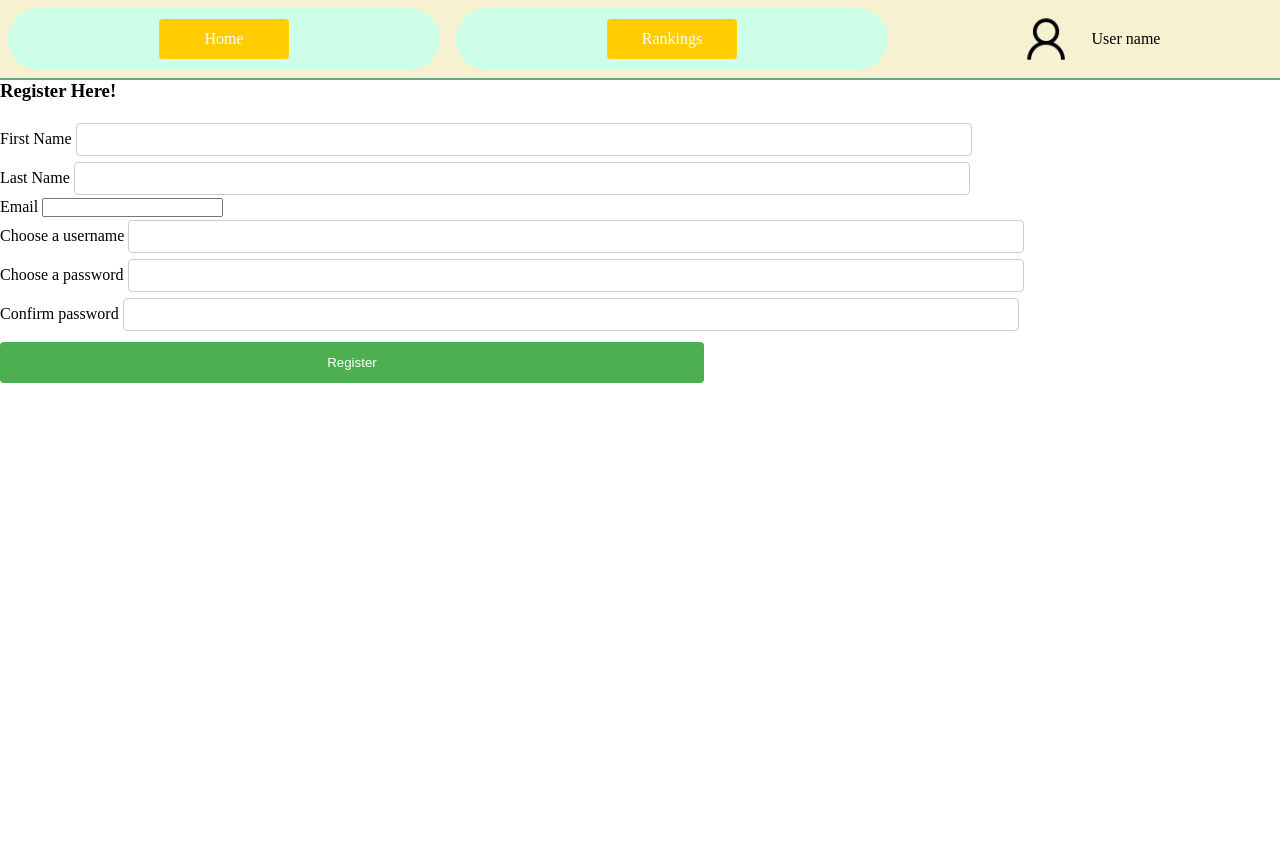
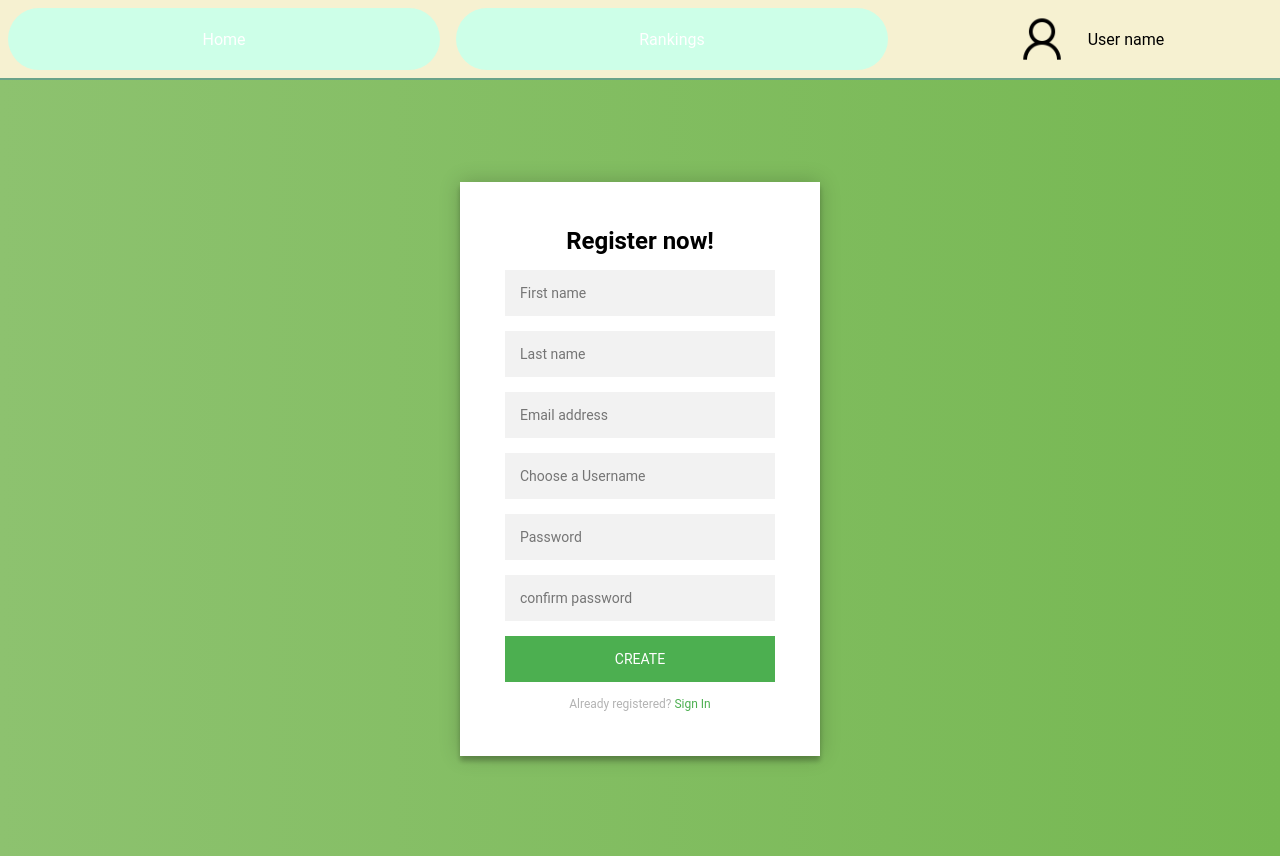
Before and after one commit to gotursix/schelettw, a PHP site: page /register/register in a window 1280 px wide. Before the commit the page ends 383 px from the top, so only its background shows below. Run offline with PHP 8.4, Linux system fonts and the light colour scheme; data that the repository does not hold is empty.

Commit message:
New css for LOGIN, REGISTER

```diff
--- a/app/views/register/register.php
+++ b/app/views/register/register.php
@@ -3,40 +3,22 @@
 
 <?php $this->end(); ?>
 <?php $this->start('body'); ?>
-<!-- <h1 class="text-center red">Welcome to the register page!</h1>-->
-    <div>
-        <h3>Register Here!</h3><br>
-        <form action="" method="post">
-            <div><?= $this->displayErrors ?></div>
-            <div>
-                <label for="fname">First Name</label>
-                <input type="text" id="fname" name="fname" value="<?=$this->post['fname']?>">
-            </div>
-            <div>
-                <label for="lname">Last Name</label>
-                <input type="text" id="lname" name="lname" value="<?=$this->post['lname']?>">
-            </div>
-
-            <div>
-                <label for="email">Email</label>
-                <input type="email" id="email" name="email" value="<?=$this->post['email']?>">
-            </div>
-            <div>
-                <label for="username">Choose a username</label>
-                <input type="text" id="username" name="username" value="<?=$this->post['username']?>">
-            </div>
-            <div>
-                <label for="password">Choose a password</label>
-                <input type="password" id="password" name="password" value="<?=$this->post['password']?>">
-            </div>
-            <div>
-                <label for="confirm">Confirm password</label>
-                <input type="password" id="confirm" name="confirm" value="<?=$this->post['confirm']?>">
-            </div>
-            <div>
-                <input type="submit" value="Register">
-            </div>
+<div class="login-page">
+    <div class="form">
+        <h2 class="text-center" style="margin-bottom:15px">Register now!</h2>
+        <form class="register-form">
+            <input type="text" placeholder="First name"/>
+            <input type="text" placeholder="Last name"/>
+            <input type="text" placeholder="Email address"/>
+            <input type="text" placeholder="Choose a Username"/>
+            <input type="password" placeholder="Password"/>
+            <input type="password" placeholder="confirm password"/>
+            <button>create</button>
+            <p class="message">Already registered? <a href="#">Sign In</a></p>
         </form>
     </div>
+</div>
+<!-- <h1 class="text-center red">Welcome to the register page!</h1>-->
+
 
 <?php $this->end(); ?>
--- a/css/custom.css
+++ b/css/custom.css
@@ -13,68 +13,104 @@
     text-align: center;
 }
 
-.login-div{
-    padding: 10px;
-    background-color: #d6d6c2;
-    width: 420px;
-    height: 250px;
+
+
+@import url(https://fonts.googleapis.com/css?family=Roboto:300);
+
+.login-page {
+    width: 360px;
+    padding: 8% 0 0;
     margin: auto;
-    margin-top: 25px;
-    border-radius: 10px;
 }
+.form {
+    position: relative;
+    z-index: 1;
+    background: #FFFFFF;
+    max-width: 360px;
+    margin: 0 auto 100px;
+    padding: 45px;
+    text-align: center;
+    box-shadow: 0 0 20px 0 rgba(0, 0, 0, 0.2), 0 5px 5px 0 rgba(0, 0, 0, 0.24);
+}
+.form input {
+    font-family: "Roboto", sans-serif;
+    outline: 0;
+    background: #f2f2f2;
+    width: 100%;
+    border: 0;
+    margin: 0 0 15px;
+    padding: 15px;
+    box-sizing: border-box;
+    font-size: 14px;
+}
+.form button {
+    font-family: "Roboto", sans-serif;
+    text-transform: uppercase;
+    outline: 0;
+    background: #4CAF50;
+    width: 100%;
+    border: 0;
+    padding: 15px;
+    color: #FFFFFF;
+    font-size: 14px;
 
-.margins-form {
-    margin-top: 5px;
-    margin-bottom: 5px;
-    margin-right: 1px;
-}
-
-input[type=text], input[type=password] {
-    width: 70%;
-    padding: 8px;
-    margin: 3px 0;
-    display: inline-block;
-    border: 1px solid #ccc;
-    border-radius: 4px;
-    box-sizing: border-box;
-}
-
-input[type=submit] {
-    width: 55%;
-    background-color: #4CAF50;
-    color: white;
-    padding: 13px 20px;
-    margin: 8px 0;
-    border: none;
-    border-radius: 4px;
-    cursor: pointer;
-    display: inline-block;
-    float: left;
-}
-
-input[type=submit]:hover {
-    background-color: #45a049;
-}
-
-a:link, a:visited {
-    text-decoration: none;
-    width: 30%;
-    display: inline-block;
-    background-color: #ffcc00;
-    color: white;
-    padding: 11px 20px;
-    margin: 8px 0;
-    border: none;
-    border-radius: 4px;
     cursor: pointer;
 }
+.form button:hover,.form button:active,.form button:focus {
+    background: #43A047;
+}
+.form .message {
+    margin: 15px 0 0;
+    color: #b3b3b3;
+    font-size: 12px;
+}
+.form .message a {
+    color: #4CAF50;
+    text-decoration: none;
+}
+.form .register-form {
 
-a:hover, a:active {
-    background-color:  #e6b800;
 }
-
-.remember-me{
-    margin-bottom: 5px;
-    margin-top: 10px;
-    margin-left: 30px;
+.container {
+    position: relative;
+    z-index: 1;
+    max-width: 300px;
+    margin: 0 auto;
 }
+.container:before, .container:after {
+    content: "";
+    display: block;
+    clear: both;
+}
+.container .info {
+    margin: 50px auto;
+    text-align: center;
+}
+.container .info h1 {
+    margin: 0 0 15px;
+    padding: 0;
+    font-size: 36px;
+    font-weight: 300;
+    color: #1a1a1a;
+}
+.container .info span {
+    color: #4d4d4d;
+    font-size: 12px;
+}
+.container .info span a {
+    color: #000000;
+    text-decoration: none;
+}
+.container .info span .fa {
+    color: #EF3B3A;
+}
+body {
+    background: #76b852; /* fallback for old browsers */
+    background: -webkit-linear-gradient(right, #76b852, #8DC26F);
+    background: -moz-linear-gradient(right, #76b852, #8DC26F);
+    background: -o-linear-gradient(right, #76b852, #8DC26F);
+    background: linear-gradient(to left, #76b852, #8DC26F);
+    font-family: "Roboto", sans-serif;
+    -webkit-font-smoothing: antialiased;
+    -moz-osx-font-smoothing: grayscale;
+}
--- a/js/custom.js
+++ b/js/custom.js
@@ -1 +1,3 @@
-Js code goes srr
+$('.message a').click(function(){
+    $('form').animate({height: "toggle", opacity: "toggle"}, "slow");
+});
```
Also changed, not shown: app/views/register/login.php (+11 -22 lines).
